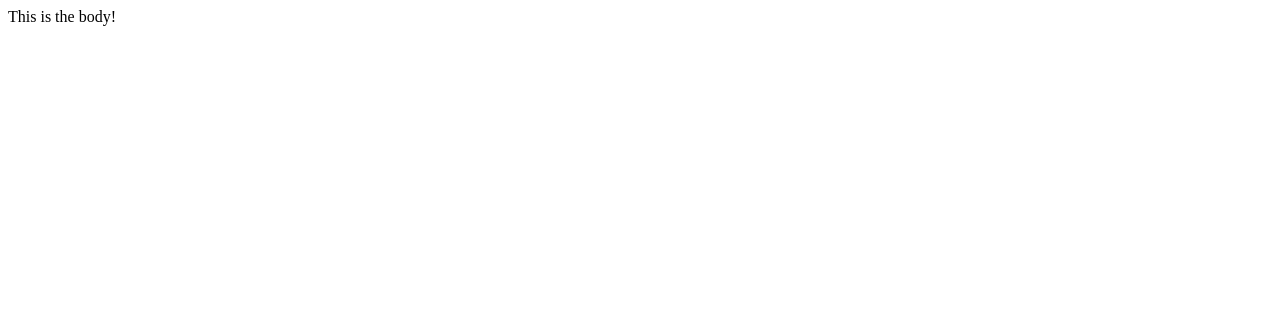
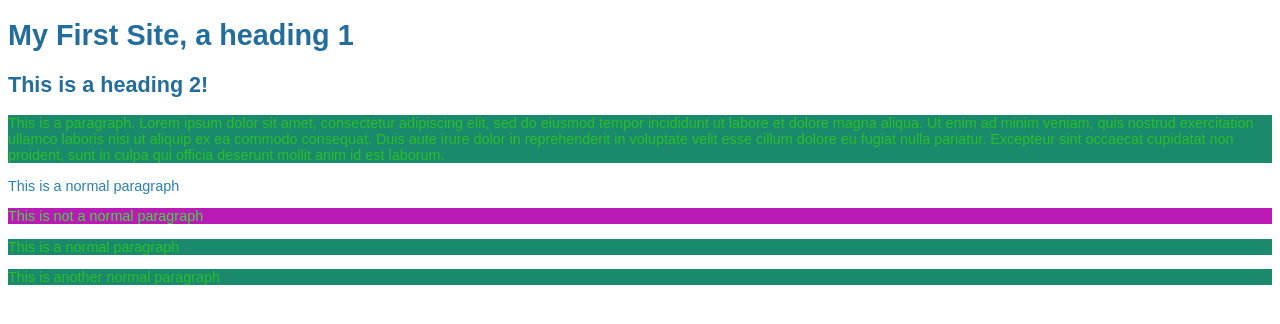
Before and after one commit to dpalmer6/sandbox, a plain HTML site: page index.html in a window 1280 px wide. Drawn offline with Linux system fonts and the light colour scheme.

Commit message:
Added styling

```diff
--- a/index.html
+++ b/index.html
@@ -1,14 +1,102 @@
-<!doctype html>
+<!DOCTYPE html>
+<html>
+    <!-- Inline style example -->
+    <head>
+        <meta charset="utf-8">
+        <title>My First site</title>
+        <link rel="stylesheet" href="main.css">
 
-<html lang="en">
-<head>
-  <meta charset="utf-8">
+        <style>
+            .funky {
+                background-color: #1b896c;
+                color: #29be29;
+            }
+            #funkyID {
+                background-color: #bc1ab6;
+                color: #39de39;
+            }
 
-  <title>This is a template.</title>
+        </style>
+        <!-- Embedded style example 1 -->
+<!--
 
-</head>
+        <style>
+            body {
+                background-color: #E6E6FA;
+                color: #191970;
+            }
 
-<body>
-    This is the body!
-</body>
+            h1 {
+                background-color: #191970;
+                color: #E6E6FA;
+            }
+
+            h2 {
+                background-color: #AEAED4;
+                color: #191970;
+            }
+        </style>
+
+-->
+        <!-- Embedded style example 2 -->
+<!--
+        <style>
+            body {
+                background-color: #E6E6FA;
+                color: #191970;
+                font-family: Arial, Verdana, sans-serif;
+            }
+
+            h1 {
+                background-color: #191970;
+                color: #E6E6FA;
+                line-height: 200%;
+                font-family: Georgia, "Times New Roman", serif;
+            }
+
+            h2 {
+                background-color: #AEAED4;
+                color: #191970;
+                text-align: center;
+                font-family: Georgia, "Times New Roman", serif;
+            }
+
+            p {
+                font-size: .90em;
+                text-indent: 3em;
+            }
+
+            ul {
+                font-weight: bold;
+            }
+        </style>
+-->
+
+    </head>
+    <body>
+
+
+        <h1>My First Site, a heading 1</h1>
+        <h2>This is a heading 2!</h2>
+
+        <p class="funky">This is a paragraph.  Lorem ipsum dolor sit amet, consectetur adipiscing elit, sed do eiusmod tempor incididunt ut labore et dolore magna aliqua. Ut enim ad minim veniam, quis nostrud exercitation ullamco laboris nisi ut aliquip ex ea commodo consequat. Duis aute irure dolor in reprehenderit in voluptate velit esse cillum dolore eu fugiat nulla pariatur. Excepteur sint occaecat cupidatat non proident, sunt in culpa qui officia deserunt mollit anim id est laborum.</p>
+
+        <!-- Inline style example 1 -->
+<!--
+        <h1 style="color:#0000FF">This is displayed as a red heading</h1>
+        <h1>This is displayed as a red heading</h1>
+-->
+
+        <!-- Inline style example 2 -->
+<!--
+        <h1 style="color:#FF0000;background-color:#cccccc">This is displayed as a red heading with gray background</h1>
+
+-->
+        <p>This is a normal paragraph</p>
+        <p id="funkyID">This is not a normal paragraph</p>
+        <p class="funky">This is a normal paragraph</p>
+        <p class="funky">This is another normal paragraph</p>
+
+
+    </body>
 </html>
--- a/main.css
+++ b/main.css
@@ -0,0 +1,12 @@
+/* External Stylesheet */
+
+
+
+body {background-color:#fff;
+          	 color:#2980b9;
+          	 font-family: Arial, sans-serif;
+          	 font-size:90%; }
+h1 {  color: #236d9d; }
+h2 {  color: #236d9d; }
+nav { font-size: 16px;
+           font-weight: bold; }
```
